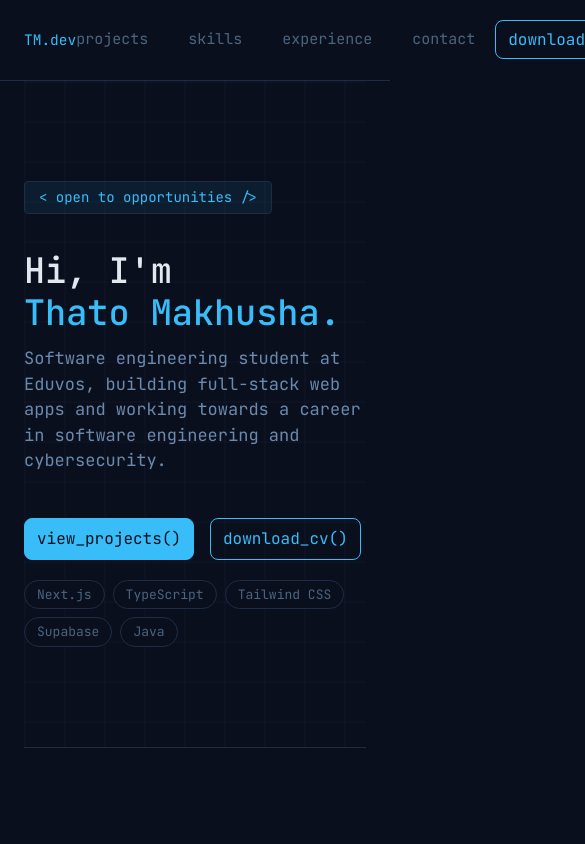
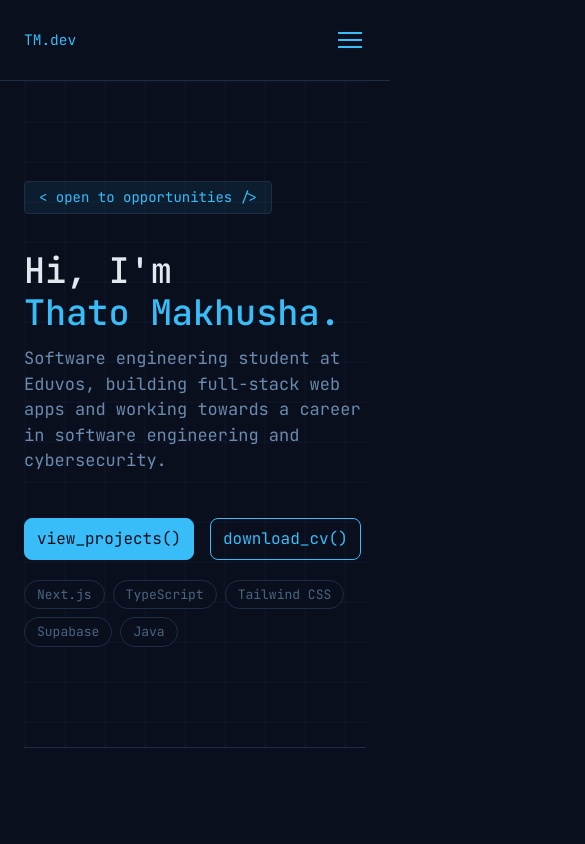
Before and after one commit to thatomakhusha/ThatoMakhushaPortfolio, a Next.js app: page / in a window 390 px wide. Shown: the top 844 px of the page, 585 px wide, since content can reach past the window. Built offline with nearby package versions, Linux system fonts and the light colour scheme.

Commit message:
style(navbar): Add mobile menu and fix navbar download link

```diff
--- a/src/components/Navbar.tsx
+++ b/src/components/Navbar.tsx
@@ -1,22 +1,44 @@
+"use client";
+
+import { useEffect, useState } from "react";
 import Link from "next/link";
 
 const navLinks = [
-    {href: "/#projects", label: "projects"},
-    {href: "/#skills", label: "skills"},
-    {href: "/#experience", label: "experience"},
-    {href: "/#contact", label: "contact"},
-]
+    { href: "/#projects", label: "projects" },
+    { href: "/#skills", label: "skills" },
+    { href: "/#experience", label: "experience" },
+    { href: "/#contact", label: "contact" },
+];
 
-export default function Navbar(){
+const CV_URL = "/documents/Thato_Makhusha_CV.pdf";
+
+export default function Navbar() {
+    const [open, setOpen] = useState(false);
+
+    useEffect(() => {
+        if (!open) return;
+
+        document.body.style.overflow = "hidden";
+
+        const onKeyDown = (e: KeyboardEvent) => {
+            if (e.key === "Escape") setOpen(false);
+        };
+        window.addEventListener("keydown", onKeyDown);
+
+        return () => {
+            document.body.style.overflow = "";
+            window.removeEventListener("keydown", onKeyDown);
+        };
+    }, [open]);
 
     return (
-        <nav className="sticky top-0 z-50 border-b border-border">
-            <div className="flex items-center justify-between h-20 mx-auto px-6 md:px-7 lg:px-9">
+        <nav aria-label="Main" className="sticky top-0 z-50 border-b border-border bg-bg">
+            <div className="flex items-center justify-between h-20 px-6 md:px-7 lg:px-9">
                 <Link href="/" className="text-accent text-[14.5px] font-mono">
                     TM.dev
                 </Link>
-                <div className="flex gap-5">
-                    <div className="flex gap-10">
+
+                <div className="hidden md:flex items-center gap-10">
                     {navLinks.map((link) => (
                         <Link
                             key={link.href}
@@ -26,14 +48,67 @@ export default function Navbar(){
                             {link.label}
                         </Link>
                     ))}
-                    </div>
-                    <div>
-                        <Link href="/" className="btn-ghost hover:bg-accent hover:text-bg">
+
+                    <a
+                        href={CV_URL}
+                        download
+                        className="btn-ghost text-[15px] px-3.5 py-2 hover:bg-accent hover:text-bg"
+                    >
                         download_cv.pdf
-                        </Link>
+                    </a>
                 </div>
 
+                <button
+                    type="button"
+                    aria-label="Open menu"
+                    aria-expanded={open}
+                    aria-controls="mobile-menu"
+                    onClick={() => setOpen(true)}
+                    className="md:hidden flex flex-col gap-1.25 p-1"
+                >
+                    <span className="block h-0.5 w-6 bg-accent" />
+                    <span className="block h-0.5 w-6 bg-accent" />
+                    <span className="block h-0.5 w-6 bg-accent" />
+                </button>
             </div>
+
+            <div
+                id="mobile-menu"
+                inert={!open}
+                className={`fixed inset-0 z-50 flex flex-col items-center justify-center gap-8 bg-[#0f0f0f] transition-opacity duration-300 md:hidden ${
+                open ? "opacity-100" : "opacity-0 pointer-events-none"
+                }`}
+            >
+                <button
+                    type="button"
+                    aria-label="Close menu"
+                    onClick={() => setOpen(false)}
+                    className="absolute top-6 right-8 text-accent"
+                >
+                    <svg width="24" height="24" viewBox="0 0 24 24" fill="none" stroke="currentColor" strokeWidth="2" aria-hidden="true">
+                        <path d="M5 5l14 14M19 5L5 19" />
+                    </svg>
+                </button>
+
+                {navLinks.map((link) => (
+                <Link
+                    key={link.href}
+                    href={link.href}
+                    onClick={() => setOpen(false)}
+                    className="text-4xl uppercase tracking-widest text-muted hover:text-accent"
+                >
+                    {link.label}
+                </Link>
+                ))}
+
+                <a
+                    href={CV_URL}
+                    download
+                    onClick={() => setOpen(false)}
+                    className="text-4xl uppercase tracking-widest text-muted hover:text-accent"
+                >
+                    cv.pdf
+                </a>
             </div>
         </nav>
     );
```
Lines whose indentation alone changed are shown as unchanged.
